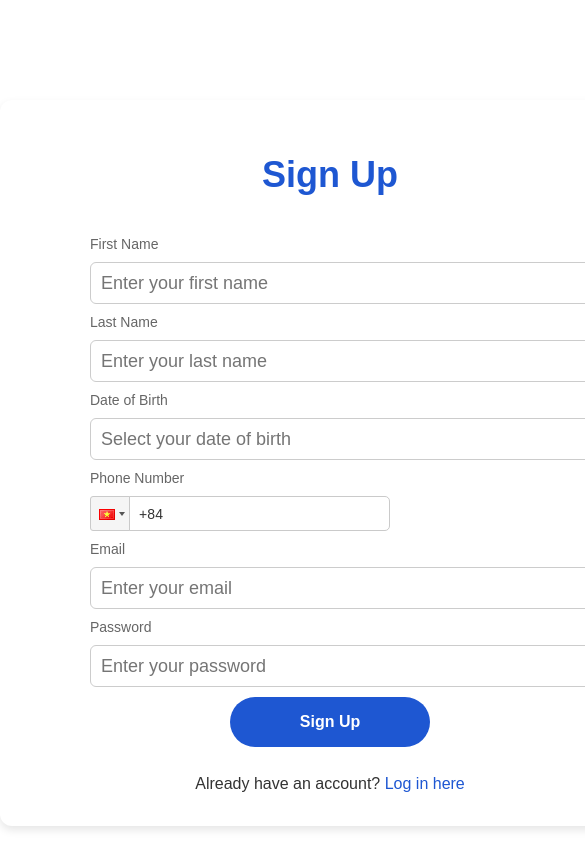
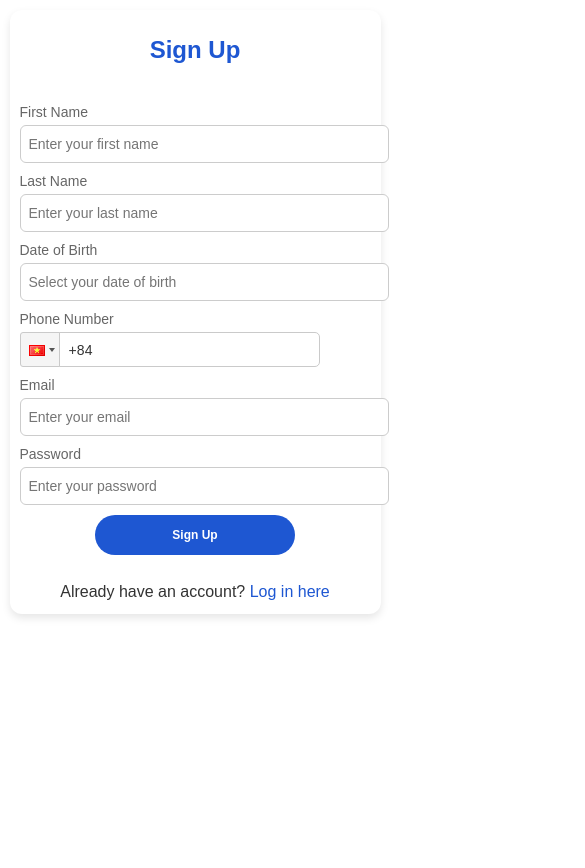
Before and after one commit to Will-Gle/glework, a React (Vite) app: page /signup in a window 390 px wide. Shown: the top 868 px of the page, 585 px wide, since content can reach past the window. After the commit the page ends 844 px from the top, so only its background shows below. Built offline with nearby package versions, Linux system fonts and the light colour scheme.

Commit message:
feat: Styling and adding responsive to Glework

```diff
--- a/src/components/LoginSignupPassword/LoginSignUpLostPassNewPass.css
+++ b/src/components/LoginSignupPassword/LoginSignUpLostPassNewPass.css
@@ -1,14 +1,16 @@
+/* General container styles for responsiveness */
 .same-style-container {
     font-family: Arial, sans-serif;
     display: flex;
     flex-direction: column;
     align-items: center;
     margin: auto;
-    margin-top: 100px;
-    margin-bottom: 100px;
-    width: 600px;
+    margin-top: 50px;
+    margin-bottom: 50px;
+    max-width: 90%; /* Make width responsive */
+    width: 600px; /* Default width */
     background: #fff;
-    padding: 30px;
+    padding: 20px;
     border-radius: 12px;
     box-shadow: 0 4px 8px rgba(0, 0, 0, 0.1);
 }
@@ -37,12 +39,6 @@
     margin-bottom: auto;
 }
 
-.header .text {
-    color: #1e57d2;
-    font-size: 36px;
-    font-weight: 700;
-}
-
 .header p {
     font-size: 16px;
     color: #666;
@@ -60,7 +56,8 @@
 .input-group {
     display: flex;
     flex-direction: column;
-    width: 480px;
+    width: 100%; /* Responsive width */
+    max-width: 480px; /* Limit the maximum width */
     gap: 10px;
 }
 
@@ -86,7 +83,7 @@
     box-shadow: 0 0 5px rgba(30, 87, 210, 0.5);
 }
 
-.phone-input-container {
+/* .phone-input-container {
     width: 480px;
     margin: auto;
 }
@@ -105,7 +102,7 @@
 .phone-input input[type="tel"]:focus {
     border-color: #1e57d2;
     box-shadow: 0 0 5px rgba(30, 87, 210, 0.5);
-}
+} */
 
 .toggle-action,
 .forgot-password {
@@ -114,7 +111,7 @@
     font-size: 16px;
     color: #333;
     cursor: pointer;
-    line-height: 1.5; /* Tăng giá trị này để tạo khoảng cách lớn hơn */
+    line-height: 1.5;
 }
 
 .toggle-action span,
@@ -128,21 +125,14 @@
     margin-top: 20px;
 }
 
-.button-group {
-    display: flex;
-    gap: 20px;
-    margin-top: 20px;
-}
-
-.cancel-button,
-.confirm-button {
+.confirm-button,
+.cancel-button {
     display: flex;
     justify-content: center;
     align-items: center;
-    width: 200px;
-    height: 50px;
-    color: #fff;
-    background-color: #1e57d2;
+    width: 100%; /* Responsive button width */
+    max-width: 200px; /* Maintain a maximum width */
+    height: 45px;
     font-size: 16px;
     font-weight: 700;
     border: none;
@@ -150,6 +140,15 @@
     cursor: pointer;
     transition: background-color 0.3s ease;
 }
+
+.button-group {
+    display: flex;
+    justify-content: space-between;
+    gap: 20px;
+    width: 100%; /* Responsive button width */
+    max-width: 400px; /* Maintain a maximum width */
+  }
+
 
 .cancel-button {
     background-color: #ccc;
@@ -169,22 +168,17 @@
     background-color: #174aa8;
 }
 
-/* messages */
+/* Error message */
 .error-message {
     color: #d9534f;
     font-size: 14px;
     margin: 10px;
-    text-align: left;
-    width: 480px;
+    text-align: center; /* Align to center for smaller screens */
+    width: 100%;
+    max-width: 480px;
 }
 
-.success-message {
-    color: #5cb85c;
-    font-size: 14px;
-    margin: 10px;
-    text-align: center;
-}
-
+/* Loading spinner */
 #loading {
     position: fixed;
     top: 0;
@@ -195,17 +189,8 @@
     display: flex;
     justify-content: center;
     align-items: center;
-    z-index: 9999; /* Ensure it is on top */
+    z-index: 9999;
 }
-
-/* #loading {
-    display: flex;
-    justify-content: center;
-    align-items: center;
-    height: 100vh;
-    background-color: rgba(255, 255, 255, 0.8);
-} */
-
 
 .spinner {
     border: 8px solid #f3f3f3; /* Background color */
@@ -217,6 +202,69 @@
 }
 
 @keyframes spin {
-    0% { transform: rotate(0deg); }
-    100% { transform: rotate(360deg); }
+    0% {
+        transform: rotate(0deg);
+    }
+    100% {
+        transform: rotate(360deg);
+    }
 }
+
+/* Responsive media queries */
+@media (max-width: 768px) {
+    .same-style-container {
+        margin-top: 20px;
+        padding: 15px;
+    }
+
+    .header h1 {
+        font-size: 28px;
+    }
+
+    .input-group {
+        gap: 8px;
+    }
+
+    .input-group input {
+        font-size: 16px;
+    }
+
+    .confirm-button,
+    .cancel-button {
+        font-size: 14px;
+    }
+
+    .error-message {
+        font-size: 12px;
+    }
+}
+
+@media (max-width: 480px) {
+    .same-style-container {
+        margin-top: 10px;
+        padding: 10px;
+    }
+
+    .header h1 {
+        font-size: 24px;
+    }
+
+    .input-group {
+        gap: 5px;
+    }
+
+    .input-group input {
+        padding: 8px;
+        font-size: 14px;
+    }
+
+    .confirm-button,
+    .cancel-button {
+        font-size: 12px;
+        height: 40px;
+    }
+
+    .error-message {
+        font-size: 10px;
+    }
+}
--- a/src/components/Service/Checkout.css
+++ b/src/components/Service/Checkout.css
@@ -87,7 +87,7 @@
     margin-top: 10px;
   }
 
-  .button-group {
+  .checkout-button-group {
     display: flex;
     justify-content: space-between;
     gap: 20px;
--- a/src/components/Service/CheckoutBuild.tsx
+++ b/src/components/Service/CheckoutBuild.tsx
@@ -23,12 +23,15 @@ const CheckoutBuild: React.FC = () => {
       }
 
       try {
-        const response = await fetch(`http://localhost:3000/auth/user/${userId}`, {
+        const response = await fetch(
+          `http://localhost:3000/auth/user/${userId}`,
+          {
             method: "GET",
             headers: {
-            "Authorization": `Bearer ${token}`,
+              Authorization: `Bearer ${token}`,
             },
-        });
+          }
+        );
 
         if (response.ok) {
           const data = await response.json();
@@ -53,7 +56,13 @@ const CheckoutBuild: React.FC = () => {
 
     // Set order date to current date in DD/MM/YYYY format
     const currentDate = new Date();
-    const formattedDate = `${String(currentDate.getDate()).padStart(2, '0')}/${String(currentDate.getMonth() + 1).padStart(2, '0')}/${currentDate.getFullYear()}`;
+    const formattedDate = `${String(currentDate.getDate()).padStart(
+      2,
+      "0"
+    )}/${String(currentDate.getMonth() + 1).padStart(
+      2,
+      "0"
+    )}/${currentDate.getFullYear()}`;
     setOrderDate(formattedDate);
   }, []);
 
@@ -78,11 +87,13 @@ const CheckoutBuild: React.FC = () => {
     }
   };
 
-  const handleFullAddressChange = (event: React.ChangeEvent<HTMLInputElement>) => {
+  const handleFullAddressChange = (
+    event: React.ChangeEvent<HTMLInputElement>
+  ) => {
     const value = event.target.value;
     setFullAddress(value);
 
-    const [newAddress, newCity] = value.split(',').map(part => part.trim());
+    const [newAddress, newCity] = value.split(",").map((part) => part.trim());
     setAddress(newAddress || "");
     setCity(newCity || "");
   };
@@ -128,13 +139,16 @@ const CheckoutBuild: React.FC = () => {
         fieldValue: orderData.keyboardKitName,
       };
 
-      const detailResponse = await fetch("http://localhost:3000/order-details/", {
+      const detailResponse = await fetch(
+        "http://localhost:3000/order-details/",
+        {
           method: "POST",
           headers: {
             "Content-Type": "application/json",
           },
           body: JSON.stringify(orderDetailPayload),
-      });
+        }
+      );
 
       if (!detailResponse.ok) {
         throw new Error("Failed to save order details");
@@ -148,9 +162,15 @@ const CheckoutBuild: React.FC = () => {
         { fieldName: "Switch Quantity", fieldValue: orderData.switchQuantity },
         { fieldName: "Plate Choice", fieldValue: orderData.plateChoice },
         { fieldName: "Desoldering", fieldValue: orderData.desoldering },
-        { fieldName: "Are You Providing Keycap?", fieldValue: orderData.providingKeycap },
+        {
+          fieldName: "Are You Providing Keycap?",
+          fieldValue: orderData.providingKeycap,
+        },
         { fieldName: "Assembly", fieldValue: orderData.assembly },
-        { fieldName: "Additional Notes", fieldValue: orderData.additionalNotes },
+        {
+          fieldName: "Additional Notes",
+          fieldValue: orderData.additionalNotes,
+        },
       ];
 
       for (const detail of additionalDetails) {
@@ -160,13 +180,16 @@ const CheckoutBuild: React.FC = () => {
           fieldValue: detail.fieldValue,
         };
 
-        const detailResponse = await fetch("http://localhost:3000/order-details/", {
+        const detailResponse = await fetch(
+          "http://localhost:3000/order-details/",
+          {
             method: "POST",
             headers: {
               "Content-Type": "application/json",
             },
             body: JSON.stringify(detailPayload),
-        });
+          }
+        );
 
         if (!detailResponse.ok) {
           throw new Error(`Failed to save ${detail.fieldName}`);
@@ -327,7 +350,7 @@ const CheckoutBuild: React.FC = () => {
       </div>
 
       {/* Buttons */}
-      <div className="button-group">
+      <div className="checkou-button-group">
         <button
           type="button"
           className="return-button"
@@ -348,7 +371,11 @@ const CheckoutBuild: React.FC = () => {
       {showQRCodePopup && (
         <div className="qr-popup">
           <div className="qr-popup-content">
-            <img src="https://i.imgur.com/TRhD6Kv.png" alt="QR Code" style={{ width: '256px', height: '256px' }} />
+            <img
+              src="https://i.imgur.com/TRhD6Kv.png"
+              alt="QR Code"
+              style={{ width: "256px", height: "256px" }}
+            />
             <button onClick={handleCloseQRCodePopup}>Close</button>
           </div>
         </div>
```
Also changed, not shown: src/components/Service/CheckoutSwitch.tsx (+56 -19 lines). Lines whose indentation alone changed are shown as unchanged.
